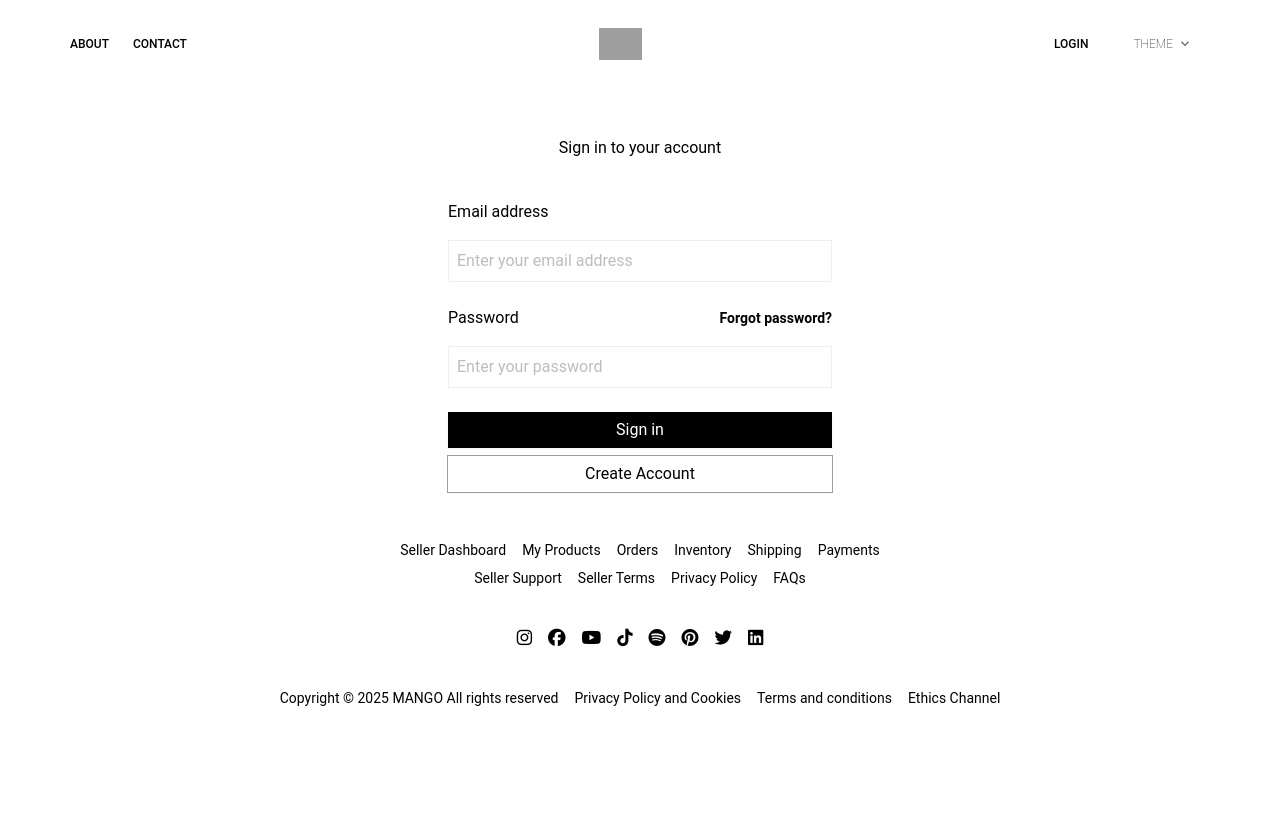
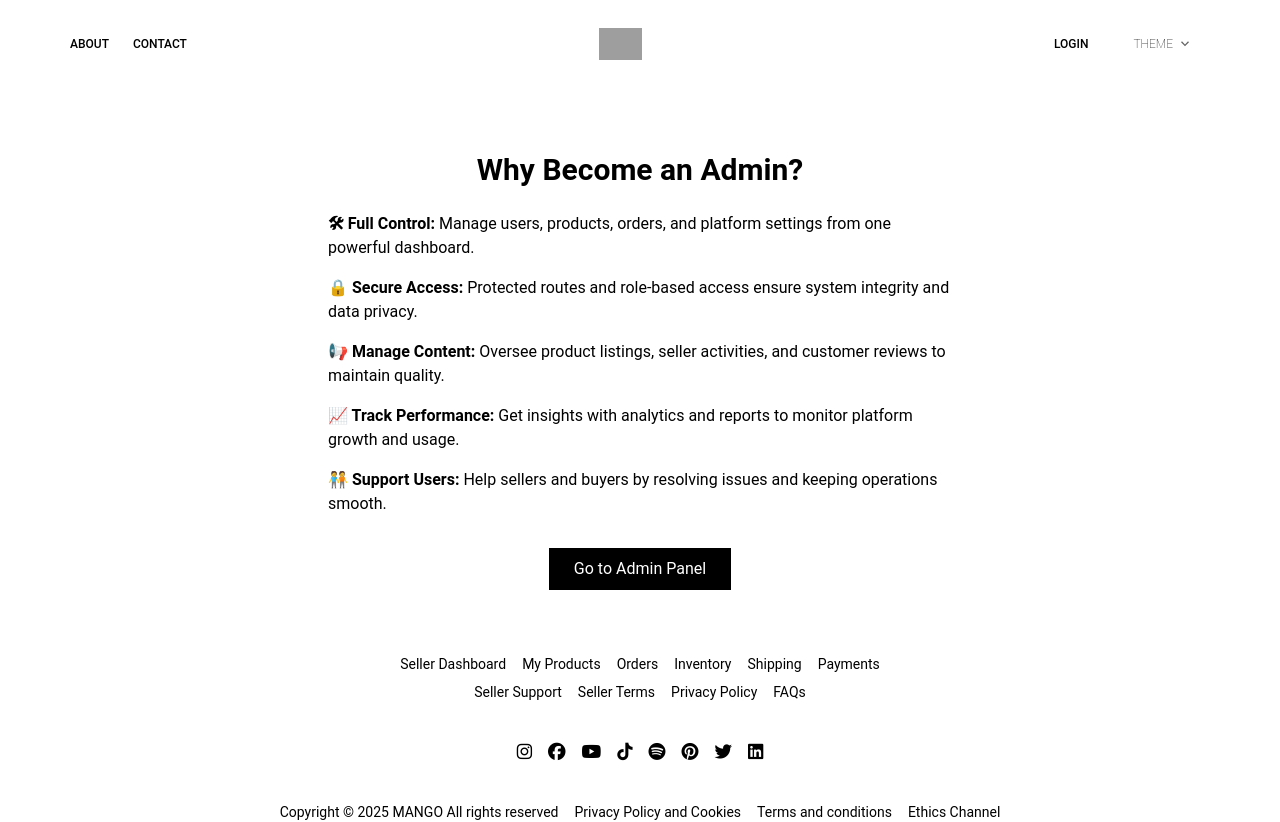
Before and after one commit to SujithKaruvanchery/mern-ecommerce, a React (Vite) app in the folder client/: page /admin in a window 1280 px wide. Before the commit this address led to /admin/login. Before the commit the page ends 800 px from the top, so only its background shows below. Built offline with nearby package versions, Linux system fonts and the light colour scheme; no server answers; grey boxes are pictures that could not be loaded.

Commit message:
Add admin home

```diff
--- a/client/src/components/admin/UnauthorizedHeader.jsx
+++ b/client/src/components/admin/UnauthorizedHeader.jsx
@@ -30,7 +30,7 @@ function UnauthorizedHeader() {
           </Link>
         </div>
         <div className="hidden sm:flex space-x-6 items-center">
-          <Link to="admin/login" className="link link-hover uppercase">
+          <Link to="/admin/login" className="link link-hover uppercase">
             Login
           </Link>
           <div className="flex items-center">
--- a/client/src/pages/admin/AdminHome.jsx
+++ b/client/src/pages/admin/AdminHome.jsx
@@ -1,11 +1,39 @@
-import React from "react";
+import { Link } from "react-router-dom";
 
-function AdminHome() {
+const AdminHome = () => {
   return (
-    <div>
-      <h1>This is Admin Home</h1>
+    <div className="flex items-center justify-center p-10 bg-base-100 text-base-content">
+      <div className="max-w-2xl p-6">
+        <h1 className="text-3xl font-bold mb-6 text-center">
+          Why Become an Admin?
+        </h1>
+        <p className="mb-4">
+          <strong>🛠 Full Control:</strong> Manage users, products, orders, and platform settings from one powerful dashboard.
+        </p>
+        <p className="mb-4">
+          <strong>🔒 Secure Access:</strong> Protected routes and role-based access ensure system integrity and data privacy.
+        </p>
+        <p className="mb-4">
+          <strong>📢 Manage Content:</strong> Oversee product listings, seller activities, and customer reviews to maintain quality.
+        </p>
+        <p className="mb-4">
+          <strong>📈 Track Performance:</strong> Get insights with analytics and reports to monitor platform growth and usage.
+        </p>
+        <p className="mb-4">
+          <strong>🧑‍🤝‍🧑 Support Users:</strong> Help sellers and buyers by resolving issues and keeping operations smooth.
+        </p>
+
+        <div className="flex justify-center mt-8">
+          <Link
+            to={"/admin/login"}
+            className="px-6 py-2 border border-base-content bg-base-content text-base-100 hover:bg-opacity-80 transition"
+          >
+            Go to Admin Panel
+          </Link>
+        </div>
+      </div>
     </div>
   );
-}
+};
 
 export default AdminHome;
--- a/client/src/router/router.jsx
+++ b/client/src/router/router.jsx
@@ -53,6 +53,7 @@ import SellerContact from "../pages/seller/SellerContact";
 import AdminAbout from "../pages/admin/AdminAbout";
 import AdminContact from "../pages/admin/AdminContact";
 import UpdateSellerProfile from "../pages/seller/UpdateSellerProfile";
+import AdminHome from "../pages/admin/AdminHome";
 
 export const router = createBrowserRouter([
   {
@@ -117,6 +118,7 @@ export const router = createBrowserRouter([
     element: <AdminLayout />,
     errorElement: <ErrorPage />,
     children: [
+      {path: "", element: <AdminHome/>},
       { path: "login", element: <AdminLogin /> },
       { path: "signup", element: <AdminSignup /> },
       { path: "about", element: <AdminAbout /> },
```
